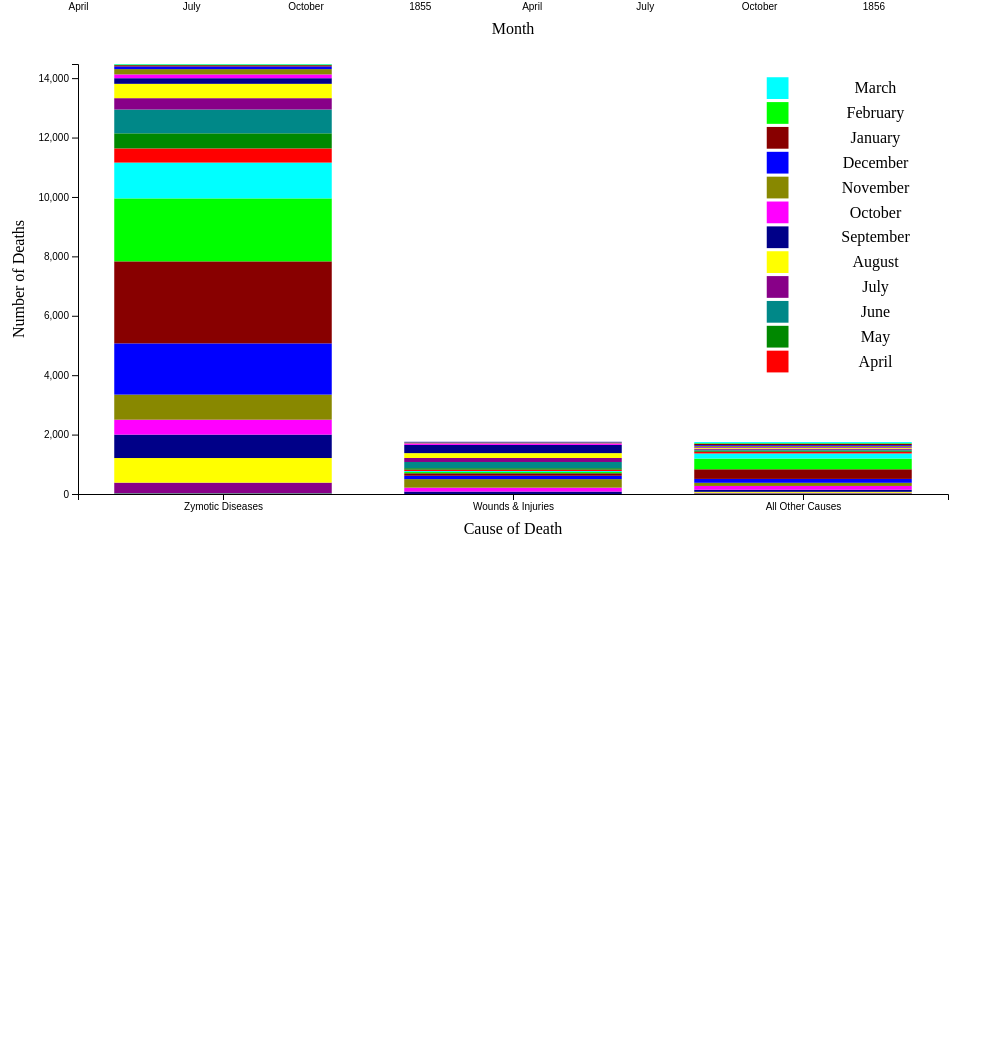
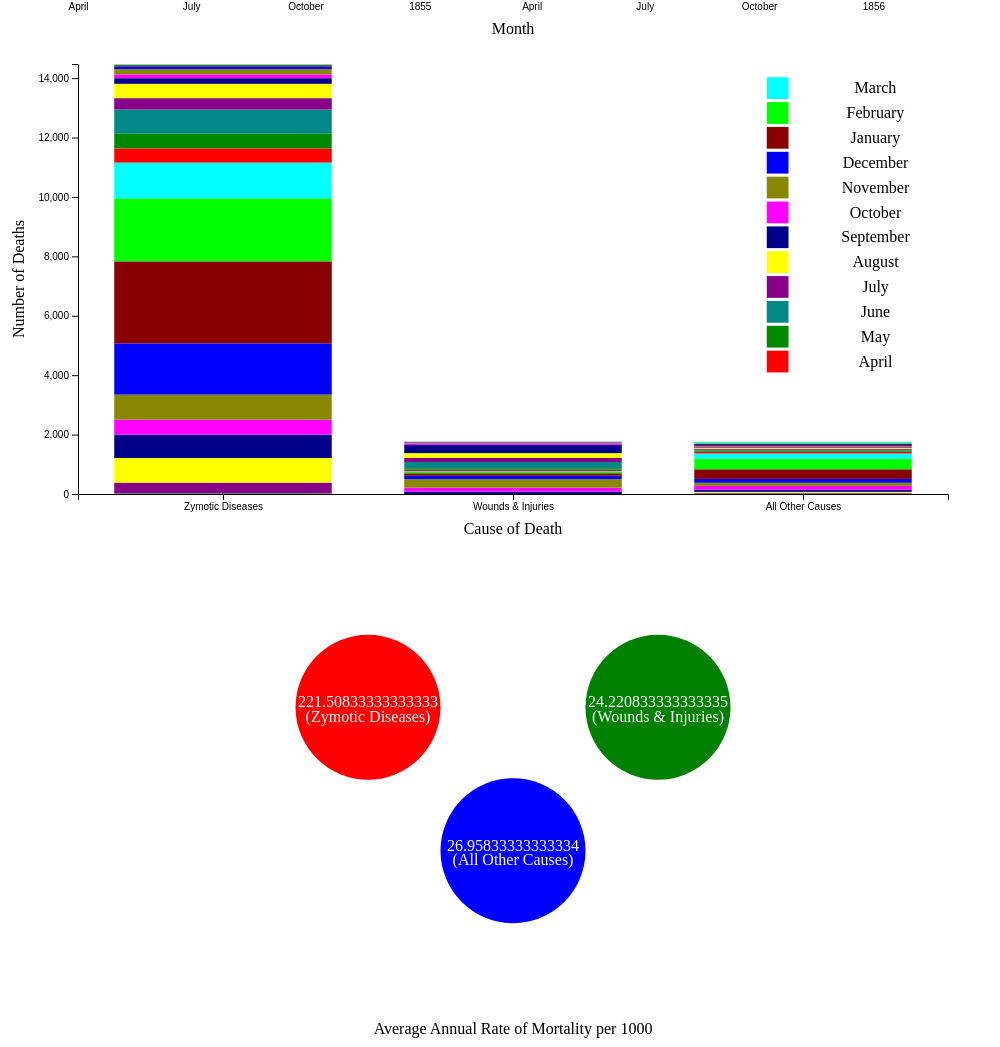
Before and after one commit to JamieHolohan/Data-Visualisation, a plain HTML site: page Assignment 2/Part 1.html in a window 1280 px wide. Shown: the part 464-1511 px from the top of the page, without its empty margins (0-1000 px from the left). Before the commit the page ends 1016 px from the top, so only its background shows below. Drawn offline with nearby package versions, Linux system fonts and the light colour scheme.

Commit message:
Completed first part of assignment

```diff
--- a/Assignment 2/Part 1.html
+++ b/Assignment 2/Part 1.html
@@ -58,13 +58,14 @@
 		var keyLabels = new Array ("April", "May", "June", "July", "August", "September", "October", "November", "December", "January", "February", "March");
 
 		for(i=0; i<12; i++){
+		// Chart 2: Append colour boxes for key
 			svg2.append("rect")
 					.attr("y", height - height/3 - (i * (width/35)))
 					.attr("height", width/40)
 					.attr("x", 19*width/24)
 					.attr("width", width/40)
 					.attr("fill", colourScale[i]);
-
+		// Chart 2: Append Text for key
 			svg2.append("text")
 					.attr("y", height - height/3 - (i * (width/35)))
 					.attr("x", 11*width/12)
@@ -72,6 +73,58 @@
 					.style("text-anchor", "middle")
 					.text(keyLabels[i]);
 		}
+
+		// Chart 3: append the svg object to the body of the page
+		var svg3 = d3.select("body")
+						.append("svg")
+							.attr("width", width + margin.left + margin.right)
+							.attr("height", height + margin.top + margin.bottom)
+						.append("g")
+							.attr("transform", "translate(" + margin.left + "," + margin.top + ")");
+
+		// Chart 3: append the circle object for zymotic diseases
+		svg3.append("circle")
+				.attr("cx", width/3)
+				.attr("cy", height/3)
+				.attr("r" , width/12)
+				.attr("fill", "red");
+
+		// Chart 3: append the circle object for wounds & injuries
+		svg3.append("circle")
+				.attr("cx", 2*width/3)
+				.attr("cy", height/3)
+				.attr("r" , width/12)
+				.attr("fill", "green");
+
+		// Chart 3: append the circle object for all other causes
+		svg3.append("circle")
+				.attr("cx", width/2)
+				.attr("cy", 2*height/3)
+				.attr("r" , width/12)
+				.attr("fill", "blue");
+
+		// Chart 3: Text label for Zymotic Diseases
+		svg3.append("text")
+				.attr("transform", "translate(" + (width/3) + " ," + (1.1*height/3) + ")")
+				.style("text-anchor", "middle")
+				.attr("fill", "white")
+				.text("(Zymotic Diseases)");
+
+		// Chart 3: Text label for Wounds & Injuries
+		svg3.append("text")
+				.attr("transform", "translate(" + (2*width/3) + " ," + (1.1*height/3) + ")")
+				.style("text-anchor", "middle")
+				.attr("fill", "white")
+				.text("(Wounds & Injuries)");
+
+		// Chart 3: Text label for All other causes
+		svg3.append("text")
+				.attr("transform", "translate(" + (width/2) + " ," + (2.1*height/3) + ")")
+				.style("text-anchor", "middle")
+				.attr("fill", "white")
+				.text("(All Other Causes)");
+
+
 
 		// Read Data from file in local repository
 		d3.csv("Data/nightingale.csv", function (d) {
@@ -133,18 +186,18 @@
 
 			// Chart 2: Needed to scale data to graph
 			var scale = d3.sum(data, function(d) { return d.ZymoticDiseases;})/height;
-			//console.log(scale);
 
 			// Chart 2: Define arrays for rectangle endpoints and set first point
 			var zymoticRectHeight = new Array();
 			var woundsRectHeight = new Array();
 			var otherRectHeight = new Array();
 
+			//Set the initial bar heights
 			zymoticRectHeight[0] = data[0].ZymoticDiseases;
 			woundsRectHeight[0] = data[0].WoundsInjuries;
 			otherRectHeight[0] = data[0].AllOtherCauses;
 
-
+			// Chart 2: Attach initial rectangle for Zymotic Diseases
 			svg2.append("rect")
 					.attr("y", height - zymoticRectHeight[0]/scale)
 					.attr("height", zymoticRectHeight[0]/scale)
@@ -152,6 +205,7 @@
 					.attr("width", width/4)
 					.attr("fill", colourScale[0]);
 
+			//Chart 2: Attach initial rectangle for Wounds&Injuries
 			svg2.append("rect")
 					.attr("y", height - woundsRectHeight[0]/scale)
 					.attr("height", woundsRectHeight[0]/scale)
@@ -159,6 +213,7 @@
 					.attr("width", width/4)
 					.attr("fill", colourScale[0]);
 
+			// Chart 2: Attach initial rectangle for All other Causes
 			svg2.append("rect")
 					.attr("y", height - otherRectHeight[0]/scale)
 					.attr("height", otherRectHeight[0]/scale)
@@ -167,7 +222,7 @@
 					.attr("fill", colourScale[0]);
 
 
-			//loop through all values and assign points to array
+			// Chart 2: loop through all values and assign points to array
 			for(i=1; i<24; i++){
 				zymoticRectHeight[i] = data[i].ZymoticDiseases + zymoticRectHeight[i-1];
 				woundsRectHeight[i] = data[i].WoundsInjuries + woundsRectHeight[i-1];
@@ -224,6 +279,37 @@
 				.attr("dy", "1em")
 				.style("text-anchor", "middle")
 				.text("Number of Deaths");
+
+			// Chart 3: Text label for chart
+			svg3.append("text")
+				.attr("transform", "translate(" + (width/2) + " ," + (height + margin.top + 20) + ")")
+				.style("text-anchor", "middle")
+				.text("Average Annual Rate of Mortality per 1000");
+
+			// Chart 3: Text label for Zymotic Diseases
+			svg3.append("text")
+				.attr("transform", "translate(" + (width/3) + " ," + (height/3) + ")")
+				.style("text-anchor", "middle")
+				.attr("fill", "white")
+				.text((d3.sum(data, function(d) { return d.ZymoticDiseases2;}))/24);
+
+			// Chart 3: Text label for wounds & injuries
+			svg3.append("text")
+				.attr("transform", "translate(" + (2*width/3) + " ," + (height/3) + ")")
+				.style("text-anchor", "middle")
+				.attr("fill", "white")
+				.text((d3.sum(data, function(d) { return d.WoundsInjuries2;}))/24);
+
+			// Chart 3: Text label for All other causes
+			svg3.append("text")
+				.attr("transform", "translate(" + (width/2) + " ," + (2*height/3) + ")")
+				.style("text-anchor", "middle")
+				.attr("fill", "white")
+				.text((d3.sum(data, function(d) { return d.AllOtherCauses2;}))/24);
+
+			console.log((d3.sum(data, function(d) { return d.ZymoticDiseases2;}))/24);
+			console.log((d3.sum(data, function(d) { return d.WoundsInjuries2;}))/24);
+			console.log((d3.sum(data, function(d) { return d.AllOtherCauses2;}))/24);
 		});
 	</script>
 </body>
```
